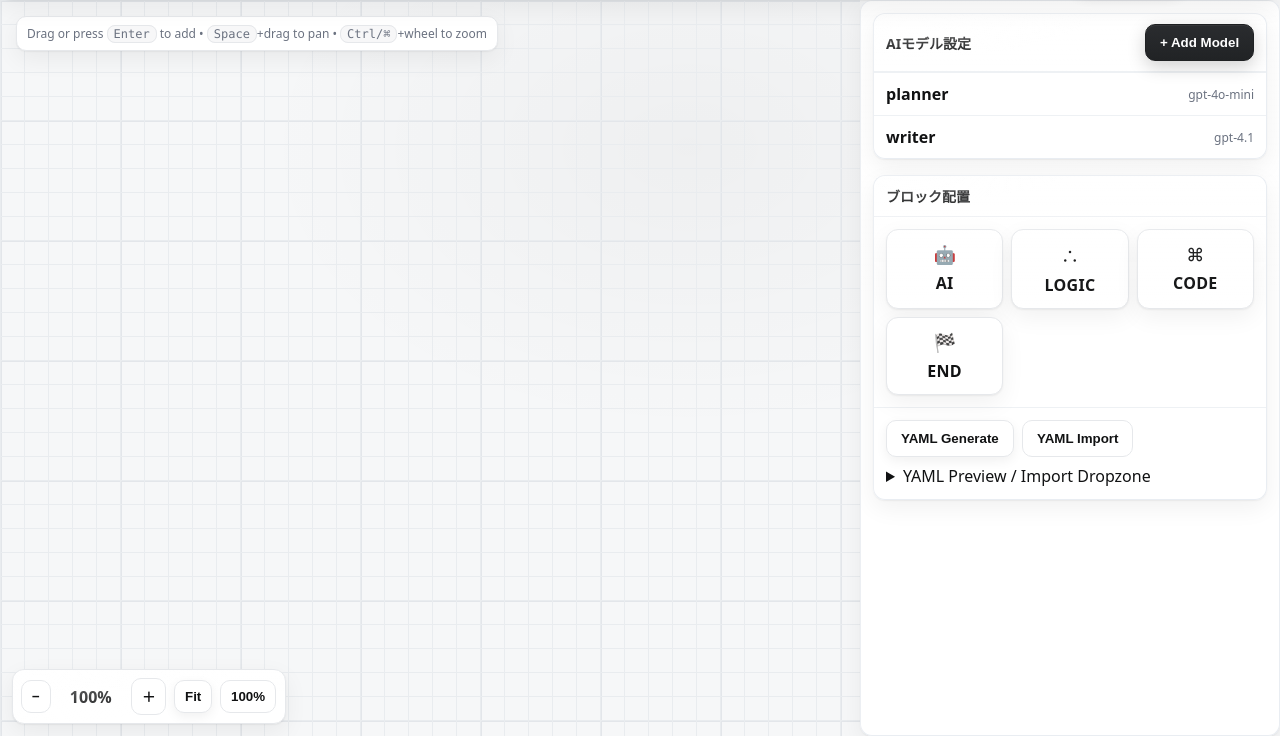
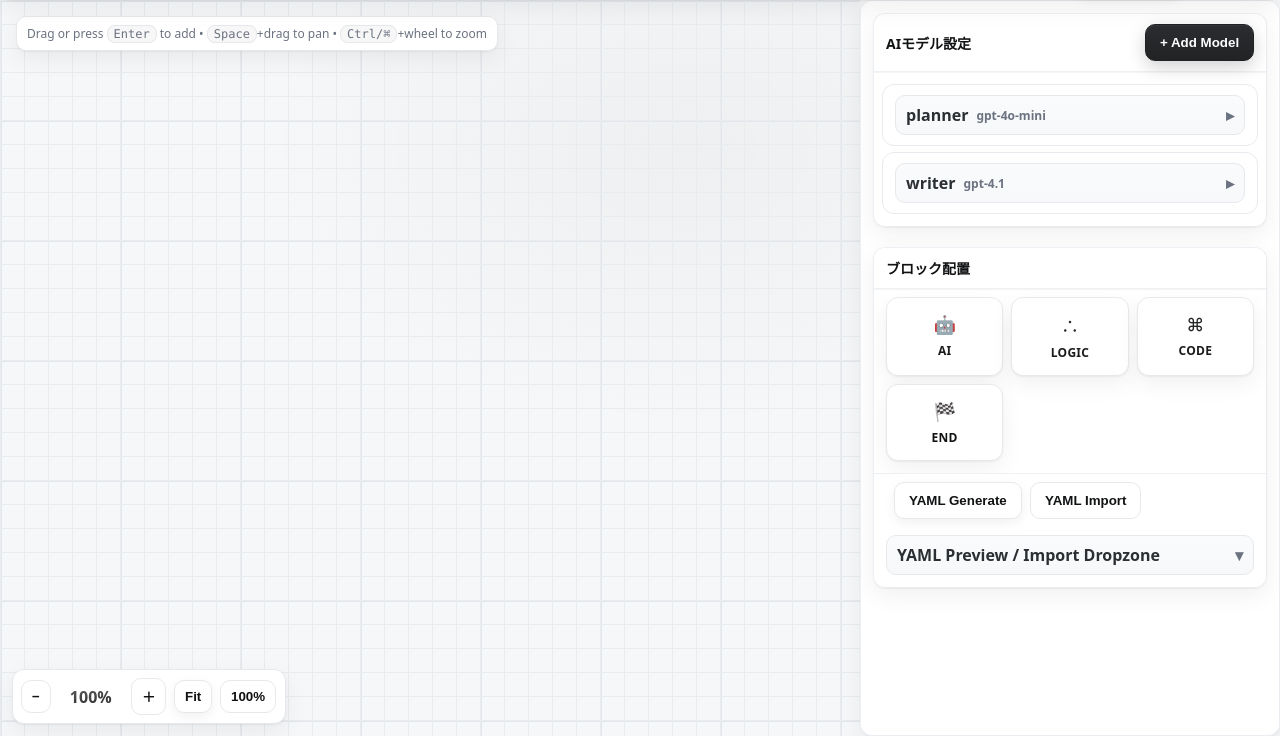
Before and after one commit to foxn2000/sdg_ui, a Flask app: page / in a window 1280 px wide. Shown: the part 64-800 px from the top of the page. Run offline with Flask 3, Linux system fonts and the light colour scheme.

Commit message:
右側UIの改善

```diff
--- a/sdg_app/static/css/style.css
+++ b/sdg_app/static/css/style.css
@@ -443,3 +443,64 @@ fieldset.inline-list{
 @media (prefers-reduced-motion: reduce) {
   *{transition:none !important; animation:none !important}
 }
+
+/* --- Sidebar refinements (non-functional) --- */
+.sidebar{ gap:20px; padding:12px 12px 16px; }
+.panel{ display:flex; flex-direction:column; overflow:hidden; border-radius: var(--radius); }
+
+/* 各パネルのヘッダーをサイドバー内で固定（スクロール時に見出しを保持） */
+.panel-head{
+  position: sticky; top: 0; z-index: 5;
+  background: var(--panel-alt);
+  border-top-left-radius: var(--radius); border-top-right-radius: var(--radius);
+  box-shadow: 0 1px 0 rgba(0,0,0,.04);
+}
+#modelsPanel .panel-head, #libraryPanel .panel-head{ position: sticky; top: 0; }
+
+/* モデル設定（アコーディオン）の視認性強化 */
+.models-list{ padding:6px 8px; }
+.models-list details{
+  margin:6px 0; border-radius:12px;
+  border:1px solid #e7eaee; background:#ffffff;
+}
+.models-list details > summary{
+  list-style:none; cursor:pointer;
+  padding:8px 10px; border-radius:10px; font-weight:700; color:#2b2f33;
+  background: linear-gradient(180deg, #fafbfc, #f7f8f9);
+  border:1px solid #e6e8eb;
+  display:flex; align-items:center; gap:8px;
+}
+.models-list details[open] > summary{ background:#ffffff }
+.models-list details > summary::after{
+  content:'▸'; margin-left:auto; color:var(--muted);
+  transition: transform .12s ease;
+}
+.models-list details[open] > summary::after{ content:'▾' }
+
+/* ライブラリ項目の密度最適化 */
+#libraryPanel .library{ padding-top:8px; }
+.lib-item{ padding:14px 12px; }
+.lib-item .lib-name{ font-size:12px; }
+
+/* YAMLエリア：操作ボタンを固定、プレビューの開閉トリガの可読性強化 */
+.export{ padding:0 12px 12px; border-top:1px solid #eef1f4; }
+.export-controls{
+  position: sticky; top: 0; z-index: 5;
+  background: var(--panel-alt);
+  padding:8px; border-radius:10px;
+}
+.preview-d > summary{
+  list-style:none; cursor:pointer;
+  padding:8px 10px; border-radius:10px; font-weight:700; color:#2b2f33;
+  background: linear-gradient(180deg, #fafbfc, #f7f8f9);
+  border:1px solid #e6e8eb;
+}
+.preview-d[open] > summary{ background:#ffffff }
+.preview-d > summary::after{ content:'▾'; float:right; color:var(--muted) }
+
+#importDrop{ margin:8px 0 }
+#yamlPreview{ height:260px }
+
+@media (max-height: 860px){
+  #yamlPreview{ height:200px }
+}
--- a/sdg_app/templates/index.html
+++ b/sdg_app/templates/index.html
@@ -67,12 +67,12 @@
     </section>
 
     <!-- 右：サイドバー -->
-    <aside class="sidebar glass">
+    <aside class="sidebar glass" role="complementary" aria-label="設定サイドバー">
       <!-- モデル設定（右上） -->
-      <section class="panel glass" id="modelsPanel">
+      <section class="panel glass" id="modelsPanel" role="region" aria-labelledby="hdr-models">
         <div class="panel-head clickable">
-          <h2>AIモデル設定</h2>
-          <button id="btnAddModel" class="accent">+ Add Model</button>
+          <h2 id="hdr-models">AIモデル設定</h2>
+          <button id="btnAddModel" class="accent" type="button">+ Add Model</button>
         </div>
         <div id="modelsList" class="models-list">
           <!-- JSで挿入 -->
@@ -80,9 +80,9 @@
       </section>
 
       <!-- ブロック配置（右下） -->
-      <section class="panel glass" id="libraryPanel">
+      <section class="panel glass" id="libraryPanel" role="region" aria-labelledby="hdr-library">
         <div class="panel-head">
-          <h2>ブロック配置</h2>
+          <h2 id="hdr-library">ブロック配置</h2>
         </div>
         <div class="library" id="library">
           <div class="lib-item" draggable="true" data-type="ai" title="AIブロック" tabindex="0">
@@ -105,8 +105,8 @@
 
         <div class="export">
           <div class="export-controls">
-            <button id="btnGenerate" class="primary">YAML Generate</button>
-            <button id="btnImport" class="ghost">YAML Import</button>
+            <button id="btnGenerate" class="primary" type="button">YAML Generate</button>
+            <button id="btnImport" class="ghost" type="button">YAML Import</button>
             <input type="file" id="yamlFile" accept=".yaml,.yml,text/yaml" hidden>
           </div>
           <details class="preview-d" id="previewWrap">
```
